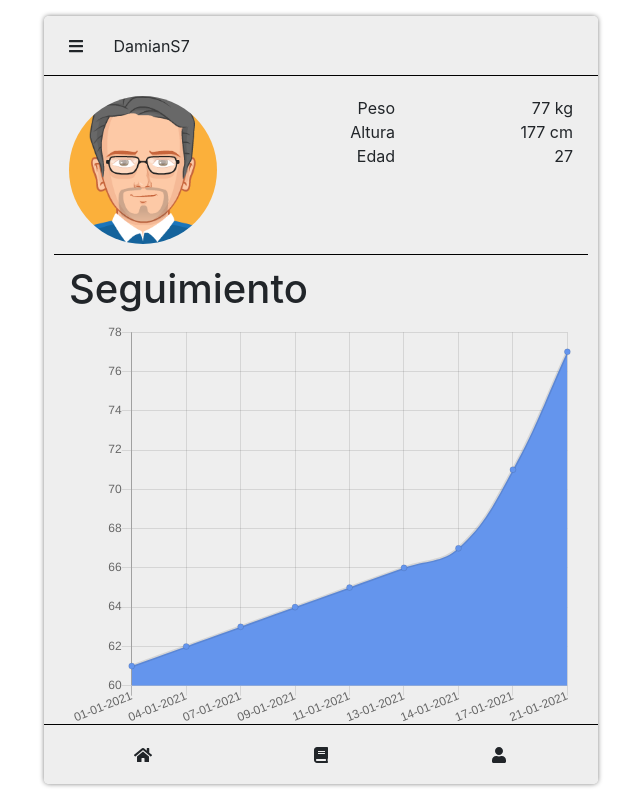
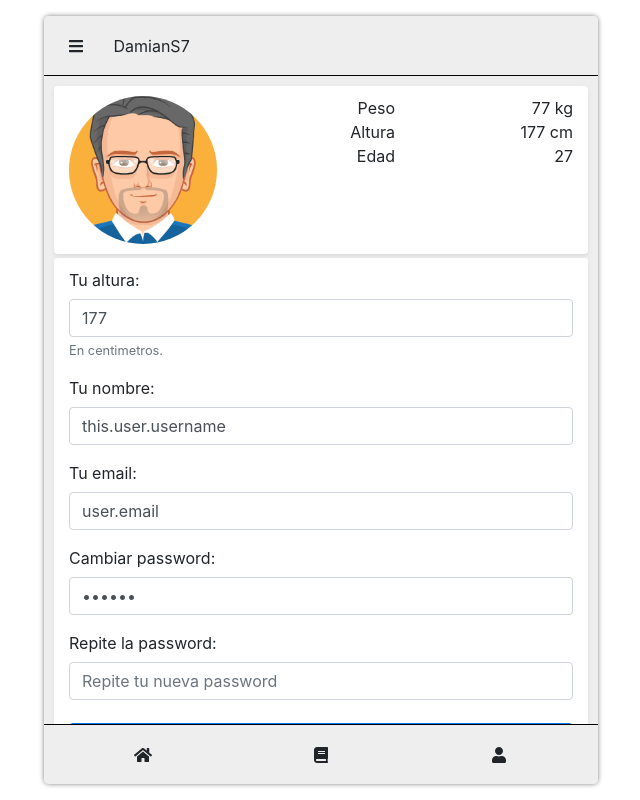
Before and after one commit to damianS7/fitCalc-spring-frontend, a Vue app: page /profile in a window 1280 px wide. Shown: the whole page, without its empty margins (319-959 px from the left). Built offline with nearby package versions, Linux system fonts and the light colour scheme.

Commit message:
Clase .widget modificada para mejora visual

```diff
--- a/src/assets/css/app.css
+++ b/src/assets/css/app.css
@@ -41,8 +41,10 @@ body {
 }
 
 .content .widget {
+  background: #fff;
   padding: 10px 0;
-  border-bottom: 1px solid black;
+  border-radius: 0.25rem !important;
+  box-shadow: 0 0.125rem 0.25rem rgba(0, 0, 0, 0.075) !important;
 }
 
 .side {
--- a/src/components/ProfileSummary.vue
+++ b/src/components/ProfileSummary.vue
@@ -1,5 +1,6 @@
 <template>
-  <b-row class="widget">
+  <b-col cols="12">
+    <b-row>
       <b-col cols="4">
         <b-img
           alt="Vue logo"
@@ -23,6 +24,7 @@
         </b-row>
       </b-col>
     </b-row>
+  </b-col>
 </template>
 <script>
 import { mapGetters, mapState } from "vuex";
--- a/src/views/Dashboard.vue
+++ b/src/views/Dashboard.vue
@@ -1,34 +1,38 @@
 <template>
   <b-col cols="12">
-    <b-row>
-      <b-col>
-        <profile-summary></profile-summary>
-      </b-col>
+    <b-row class="mb-1 widget">
+      <profile-summary></profile-summary>
     </b-row>
-
-    <b-row>
+    <b-row class="mb-1 widget">
+      <meal-summary></meal-summary>
+    </b-row>
+    <b-row class="mb-1 widget">
       <b-col>
         <weight-chart :chartData="chartData"></weight-chart>
       </b-col>
     </b-row>
-    <p>Calorias consumidas, restantes y objetivo</p>
   </b-col>
 </template>
 
 <script>
+import MealSummary from "@/components/MealSummary.vue";
 import ProfileSummary from "@/components/ProfileSummary.vue";
 import WeightChart from "@/components/WeightChart.vue";
 import { mapGetters } from "vuex";
 const components = {
   "profile-summary": ProfileSummary,
   "weight-chart": WeightChart,
+  "meal-summary": MealSummary,
 };
+const methods = {};
+
 const computed = {
   ...mapGetters({
     chartData: "getChartDataWeights",
   }),
 };
 export default {
+  methods,
   components,
   computed,
 };
--- a/src/views/Profile.vue
+++ b/src/views/Profile.vue
@@ -1,10 +1,9 @@
 <template>
   <b-col cols="12" class="profile">
-    <profile-summary></profile-summary>
-    <b-row class="widget">
-      <weight-chart></weight-chart>
+    <b-row class="mb-1 widget">
+      <profile-summary></profile-summary>
     </b-row>
-    <b-row>
+    <b-row class="mb-1 widget">
       <b-col>
         <b-form>
           <b-form-group label="Tu altura:" description="En centimetros.">
```
Lines whose indentation alone changed are shown as unchanged.
